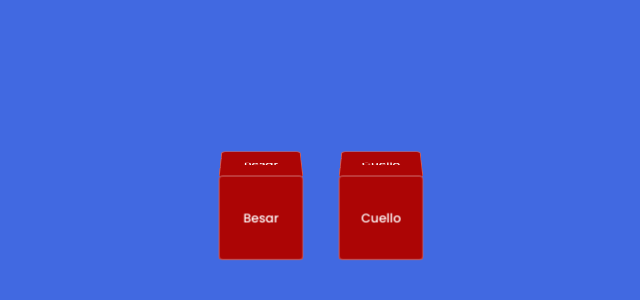
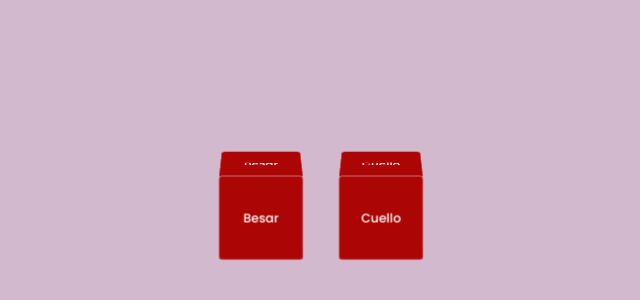
Before and after one commit to Roddriqoxd/dices-deploy, an Angular app: page / in a window 1280 px wide. Shown: the part 184-484 px from the top of the page, without its empty margins (320-960 px from the left). Built offline with nearby package versions, Linux system fonts and the light colour scheme.

Commit message:
add dados eroticos

```diff
--- a/src/app/retos/componentes/dados-eroticos/dados-eroticos.component.scss
+++ b/src/app/retos/componentes/dados-eroticos/dados-eroticos.component.scss
@@ -10,5 +10,4 @@
   align-items: center;
   gap: 40px;
   height: 100%;
-  background-color: royalblue;
 }
```
